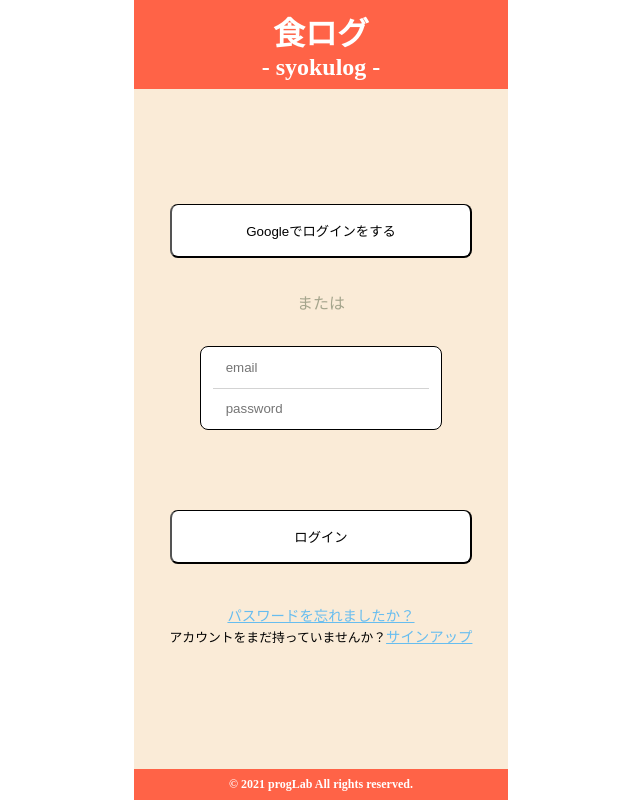
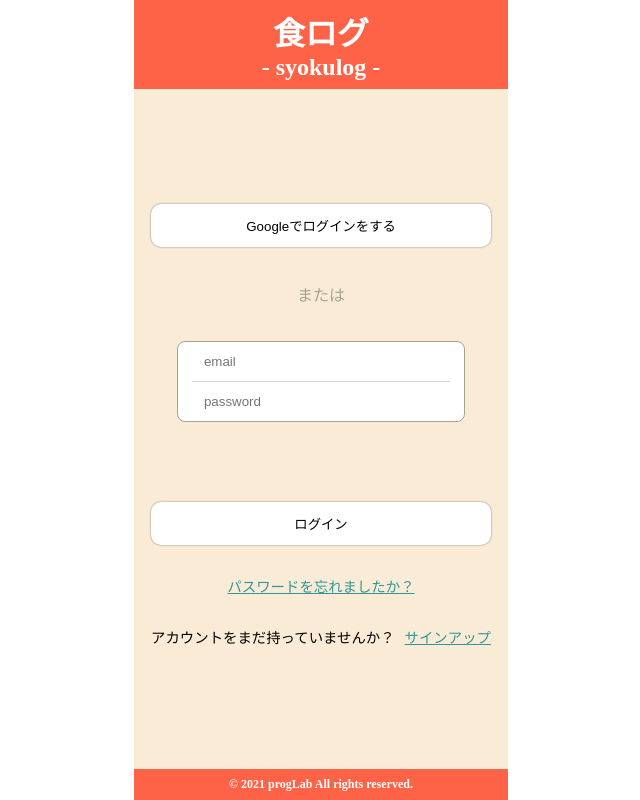
Before and after one commit to nbr41to/syokulog, a React (Create React App) app: page /login in a window 1280 px wide. Shown: the whole page, without its empty margins (319-959 px from the left). Built offline with nearby package versions, Linux system fonts and the light colour scheme.

Commit message:
第1回レビュー後修正

```diff
--- a/src/App.jsx
+++ b/src/App.jsx
@@ -5,7 +5,7 @@ import HomePage from './components/pages/Home';
 import FoodPostsPage from './components/pages/FoodPosts';
 import { Layout } from './components/layout';
 import IngredientPostsPage from './components/pages/IngredientPosts';
-import Login from './components/pages/Login';
+import LoginPage from './components/pages/Login';
 
 const App = () => {
   return (
@@ -14,7 +14,7 @@ const App = () => {
         {/* Q)Switchの必要性とは？ */}
         <Switch>
           <Route path="/" exact component={HomePage} />
-          <Route path="/login" exact component={Login} />
+          <Route path="/login" exact component={LoginPage} />
           <Route path="/foods/posts" exact component={FoodPostsPage} />
           <Route
             path="/foods/ingredients"
--- a/src/components/pages/Login/index.jsx
+++ b/src/components/pages/Login/index.jsx
@@ -1,7 +1,7 @@
 import styles from './index.module.scss';
 import { useHistory } from 'react-router-dom';
 
-const Login = () => {
+const LoginPage = () => {
   const history = useHistory();
 
   const handleGoogleBtnClick = () => {
@@ -34,20 +34,18 @@ const Login = () => {
         <button onClick={handleLoginBtnClick} className={styles.button}>
           ログイン
         </button>
-        <a href="#" className={styles.link}>
-          パスワードを忘れましたか？
-        </a>
-        <div>
-          <span className={styles.dummyLink}>
+        <button className={styles.link}>パスワードを忘れましたか？</button>
+        <div className={styles.linkContainer}>
+          <span className={styles.guideLink}>
             アカウントをまだ持っていませんか？
           </span>
-          <a onClick={handleSignupClick} className={styles.link}>
+          <button onClick={handleSignupClick} className={styles.link}>
             サインアップ
-          </a>
+          </button>
         </div>
       </div>
     </div>
   );
 };
 
-export default Login;
+export default LoginPage;
--- a/src/components/pages/Login/index.module.scss
+++ b/src/components/pages/Login/index.module.scss
@@ -10,11 +10,12 @@
     justify-content: center;
     align-items: center;
     .button {
-      padding: 1rem 3rem;
+      padding: 12px 70px;
       width: 100%;
-      border-radius: 8px;
+      border-radius: 10px;
       background-color: #fff;
-      border-top: 1px solid;
+      border: none;
+      box-shadow: 0 0 2px rgba(0, 0, 0, 0.5);
       cursor: pointer;
       &:hover {
         opacity: 0.7;
@@ -24,7 +25,7 @@
 
     .text {
       color: #a5a58d;
-      margin: 2rem;
+      margin: 35px;
     }
 
     .inputContainer {
@@ -33,18 +34,19 @@
       justify-content: center;
       align-items: center;
       flex-direction: column;
-      width: 80%;
+      width: 85%;
       border-radius: 8px;
-      border: 1px solid;
+      border: 1px solid #a5a58d;
       margin-bottom: 5rem;
       &:focus-within {
         border: 1px solid #a5a58d;
+        box-shadow: 0 0 3px rgba(0, 0, 0, 0.5);
         transition: all 0.3s;
       }
 
       .topInput {
         width: 90%;
-        padding: 0.8rem;
+        padding: 12px;
         border-top: none;
         border-left: none;
         border-right: none;
@@ -53,24 +55,28 @@
       }
       .bottomInput {
         width: 90%;
-        padding: 0.8rem;
+        padding: 12px;
         border: none;
         outline: none;
       }
     }
     .link {
-      margin-top: 2.5rem;
+      margin: 30px 0 0 0;
+      padding: 0%;
+      border: none;
       font-size: 0.9rem;
-      color: #67bdef;
+      color: #319795;
       text-decoration: underline;
+      background-color: transparent;
       cursor: pointer;
       &:hover {
         opacity: 0.7;
       }
     }
-    .dummyLink {
-      margin-top: 2.5rem;
-      font-size: 0.8rem;
+    .guideLink {
+      margin-top: 30px;
+      margin-right: 10px;
+      font-size: 0.9rem;
     }
   }
 }
```
